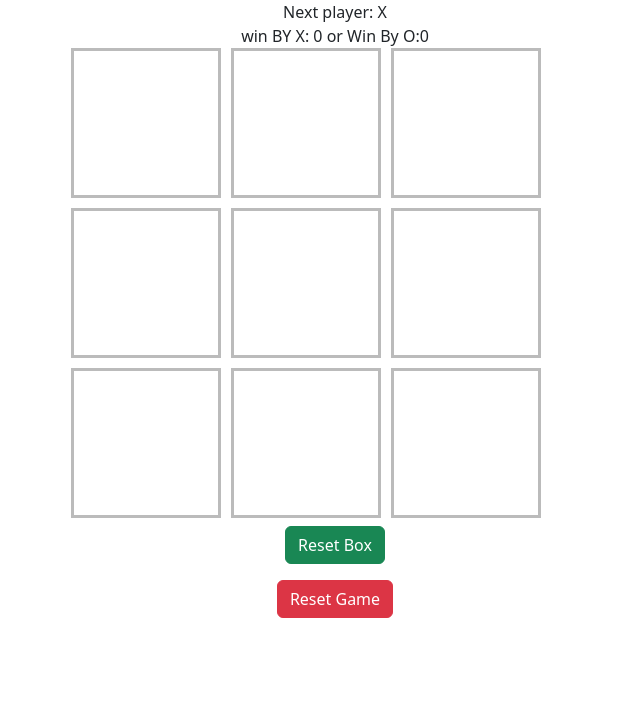
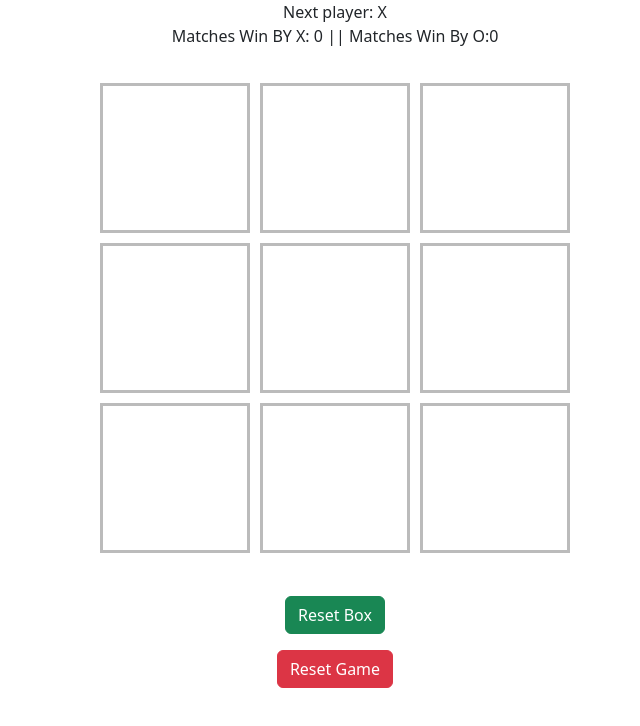
Before and after one commit to savanibhavik5/tictactoe, a Next.js app: page / in a window 1280 px wide. Shown: the top 726 px of the page, without its empty margins (305-945 px from the left). Built offline with nearby package versions, Linux system fonts and the light colour scheme.

Commit message:
tic tac toe update

```diff
--- a/pages/index.js
+++ b/pages/index.js
@@ -13,6 +13,7 @@ export default function Home() {
   const [winx, setwinx] = useState(0);
   const [wino, setwino] = useState(0);
   const [msg, setmsg] = useState("");
+
   const handleClick = (i) => {
     if (box[i] === null && !winner) {
       const newBox = [...box];
@@ -22,6 +23,7 @@ export default function Home() {
       checkWinner(newBox, player);
     }
   };
+
   const checkWinner = (box, currentPlayer) => {
     const winnerLine = [
       [0, 1, 2],
@@ -50,14 +52,17 @@ export default function Home() {
       }
     }
   };
+
   const resetbox = () => {
     setBox(Array(9).fill(null));
     setWinner(null);
     setPlayer("X");
   };
+
   const resetgame = () => {
     window.location.reload();
   };
+
   return (
     <div className="text-center">
       <HeadComponent title="Tic Tac Toe" />
@@ -65,7 +70,7 @@ export default function Home() {
         <div className="text-danger">{msg}</div>
         {`Next player: ${player}`}
       </div>
-      win BY X: {winx} or Win By O:{wino}
+      Matches Win BY X: {winx} || Matches Win By O:{wino}
       <div className="board  align-items-center d-flex-block justify-content-center">
         {box.map((b, i) => (
           <div key={i} className="cell" onClick={() => handleClick(i)}>
--- a/styles/globals.css
+++ b/styles/globals.css
@@ -1,10 +1,10 @@
 .board {
   display: grid;
-  grid-template-columns: repeat(3, 1fr);
+  grid-template-columns: repeat(3, auto);
   grid-gap: 10px;
-  max-width: 300px;
-  margin-left: 36%;
-  /* margin-right: 23%; */
+  margin-top: 35px;
+  margin-bottom: 35px;
+
 }
 
 .cell {
```
